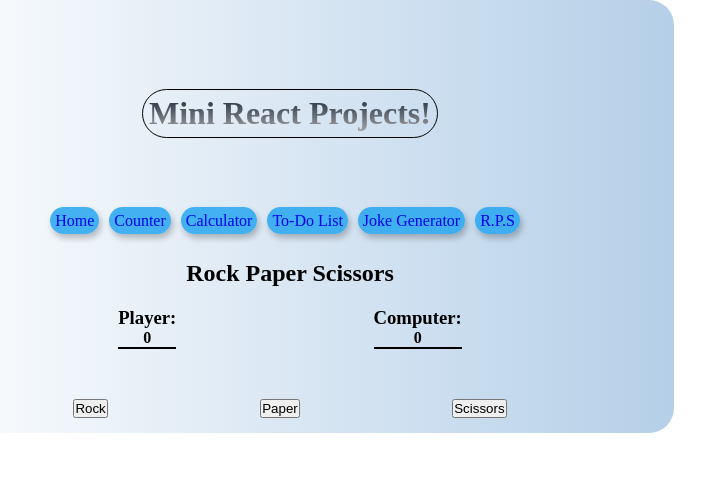
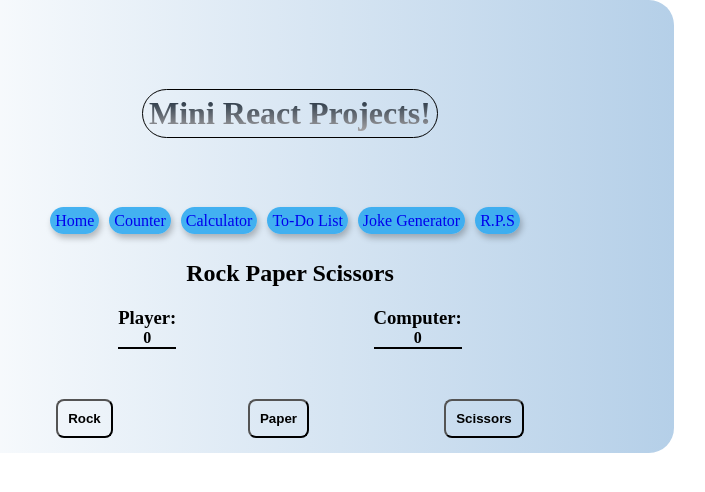
Before and after one commit to jss118/Mini-React-apps, a React (Create React App) app: page /RockPaperScissors in a window 1280 px wide. Both pictures are taken after a click on the button "Start". Shown: the top 492 px of the page, without its empty margins (350-1055 px from the left). Built offline with nearby package versions, Linux system fonts and the light colour scheme.

Commit message:
bug fix and basic CSS

```diff
--- a/src/App.css
+++ b/src/App.css
@@ -290,7 +290,16 @@ body {
 .RPS__start-btn {
   margin-top: 20px;
   padding: 10px 15px;
+  border-radius: 8px;
+  background-color: transparent;
+  font-weight: bold;
+  cursor: pointer;
 }
+.RPS__start-btn:hover {
+  background-color: black;
+  color: white;
+}
+
 .game_scores {
   display: flex;
   flex-direction: row;
@@ -313,6 +322,25 @@ body {
   justify-content: space-evenly;
   margin-top: 50px;
 }
+.option-btn {
+  padding: 10px;
+  font-weight: bold;
+  background-color: transparent;
+  cursor: pointer;
+  border-radius: 8px;
+}
+.option-btn:hover {
+  background-color: black;
+  color: white;
+}
+.option-btn:active {
+  opacity: 0.7;
+}
+.winner {
+  margin-top: 30px;
+  font-weight: bold;
+  font-size: 50px;
+}
 
 @media only screen and (min-width: 600px) {
   .calculator__border {
--- a/src/components/RockPaperScissors.jsx
+++ b/src/components/RockPaperScissors.jsx
@@ -39,6 +39,8 @@ const RockPaperScissors = () => {
         setWhoWins("You Win!");
       }
       setScores({ player: 0, computer: 0 });
+      setComputerOption("");
+      setPlayerOption("");
       setStartGame(false);
     }
   }, [computerOption, playerOption, scores]);
@@ -80,14 +82,20 @@ const RockPaperScissors = () => {
             {computerOption ? <h2>{computerOption}</h2> : null}
           </div>
           <div className="options">
-            <button onClick={chooseOption}>Rock</button>
-            <button onClick={chooseOption}>Paper</button>
-            <button onClick={chooseOption}>Scissors</button>
+            <button className="option-btn" onClick={chooseOption}>
+              Rock
+            </button>
+            <button className="option-btn" onClick={chooseOption}>
+              Paper
+            </button>
+            <button className="option-btn" onClick={chooseOption}>
+              Scissors
+            </button>
           </div>
         </div>
       ) : (
         <>
-          <h2>{whoWins}</h2>
+          <h2 className="winner">{whoWins}</h2>
           <button onClick={start} className="RPS__start-btn">
             {whoWins ? "Play Again!" : "Start"}
           </button>
```
